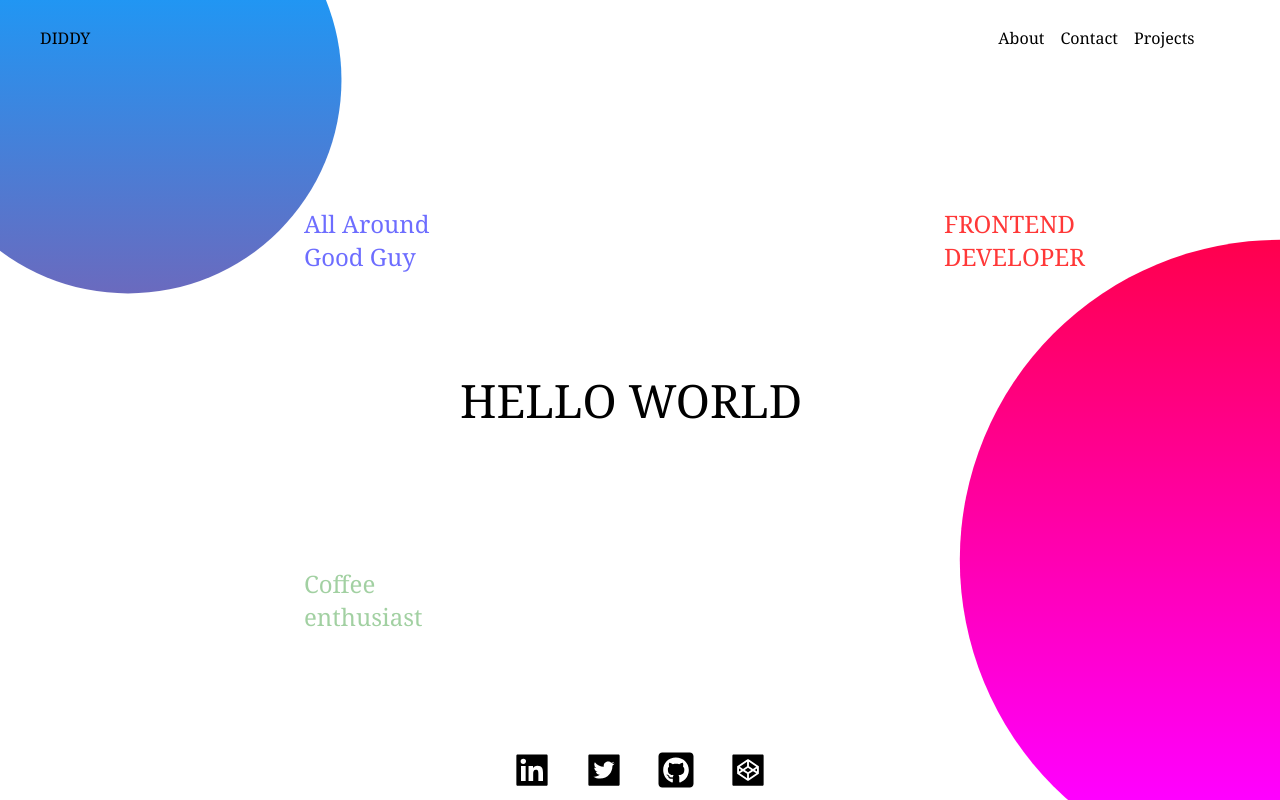
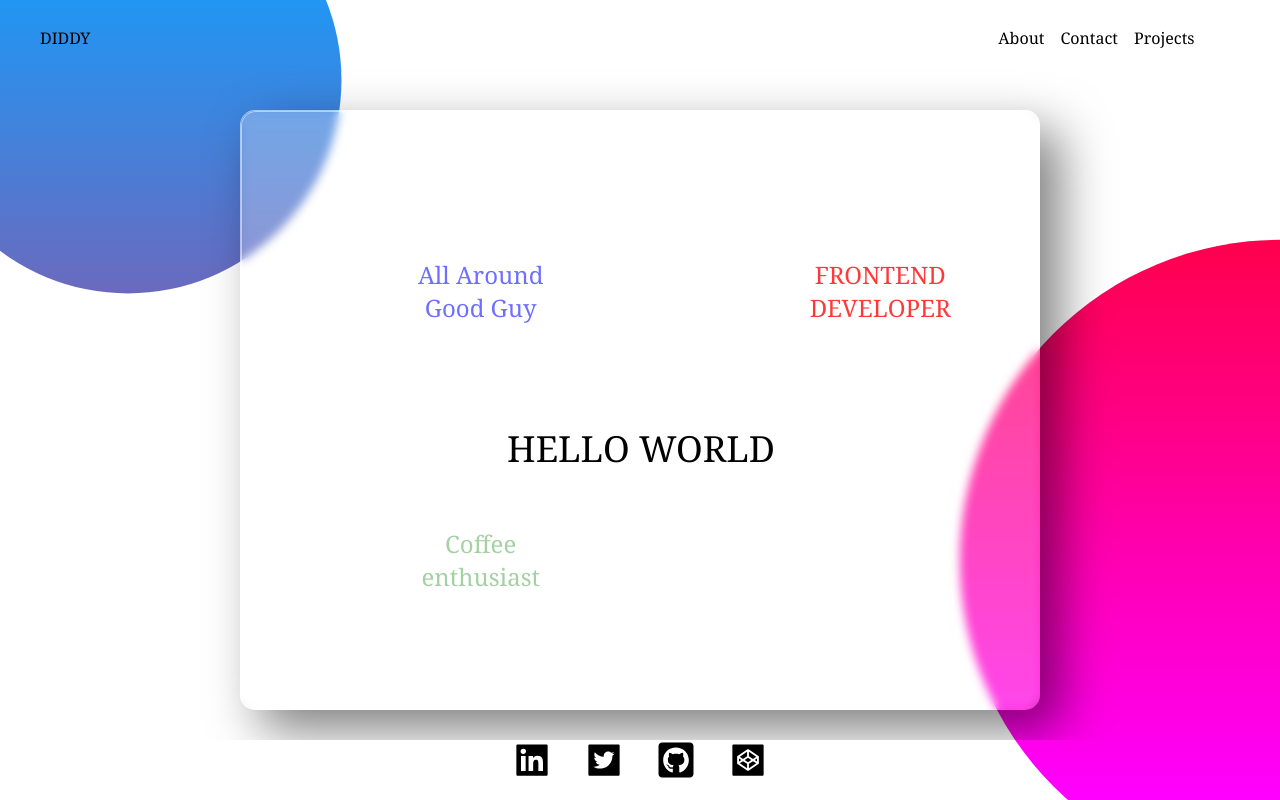
Before and after one commit to dwaynediddy/dev-portfolio, a Next.js app: page / in a window 1280 px wide. Built offline with nearby package versions, Linux system fonts and the light colour scheme.

Commit message:
added transparent sqwuare

```diff
--- a/components/TitleText.tsx
+++ b/components/TitleText.tsx
@@ -1,8 +1,13 @@
 import React from 'react'
+// import Tilt from "react-vanilla-tilt"
+
+
 
 const TitleText = () => {
   return (
-    <>
+    <div className="header-container">
+        <div className="card">
+          <div className="content">
             <div className="title-container">
               <p className="title">HELLO WORLD</p>
             </div>
@@ -18,7 +23,9 @@ const TitleText = () => {
             <div className="subtitleThree-container">
               <p className="subtitleThree">Coffee enthusiast</p>
             </div>
-    </>
+          </div>
+        </div>
+    </div>
   )
 }
 
--- a/package.json
+++ b/package.json
@@ -13,7 +13,7 @@
     "react": "18.1.0",
     "react-dom": "18.1.0",
     "react-icons": "^4.3.1",
-    "vanilla-tilt": "^1.7.2"
+    "react-vanilla-tilt": "^1.0.0"
   },
   "devDependencies": {
     "@types/node": "17.0.35",
--- a/styles/Nav.css
+++ b/styles/Nav.css
@@ -65,7 +65,7 @@
   .line {
     height: 4px;
     width: 50px;
-    background-color: #fff;
+    background-color: #000;
     margin-top: 5px;
     border-radius: 10px;
     opacity: 0;
@@ -124,20 +124,105 @@
   }
 
 /* title */
+.header-container {
+  position: relative;
+  padding-top: 5rem;
+  display: flex;
+  justify-content: center;
+  align-items: center;
+  overflow: hidden;
+  max-width: 100vw;
+  flex-wrap: wrap;
+  z-index: 1;
+}
+
+.header-container .card {
+  position: relative;
+  width: 800px;
+  height: 600px;
+  margin: 30px 100px;
+  box-shadow: 20px 20px 50px rgba(0, 0, 0, 0.5);
+  border-radius: 15px;
+  background: rgba(255, 255, 255, 0.1);
+  overflow: hidden;
+  display: flex;
+  justify-content: center;
+  align-item: center;
+
+  border-top: 1px solid rgba(255, 255, 255, 0.5);
+  border-left: 1px solid rgba(255, 255, 255, 0.5);
+  backdrop-filter: blur(5px);
+}
+
+.header-container .title-container {
+  position: relative;
+  width: 800px;
+  height: 600px;
+/*   margin: -120px; */
+  box-shadow: 20px 20px 50px rgba(0, 0, 0, 0.5);
+  border-radius: 15px;
+  background: rgba(255, 255, 255, 0.1);
+  overflow: hidden;
+  display: flex;
+  justify-content: center;
+  align-item: center;
+
+  border-top: 1px solid rgba(255, 255, 255, 0.5);
+  border-left: 1px solid rgba(255, 255, 255, 0.5);
+  backdrop-filter: blur(5px);
+}
+
+.header-container .card .content {
+  text-align: center;
+  transition: 0.5s;
+}
+
+.container .card:hover .content {
+  transform: translate(0px);
+    opacity: 1;
+}
+
+.container .card .content h2 {
+  position: absolute;
+  font-size: 8em;
+  color: rgba(255, 255, 255, 0.05);
+  pointer-event: none;
+}
+
+.container .card .content p {
+  position: relative;
+  display: inline-block;
+  width: 100px;
+  height: 25px;
+  padding: 8px 20px;
+  margin-top: 25px;
+  background: #fff;
+  color: #000;
+  border-radius: 20px;
+  text-decoration: none;
+  font-size: 20px;
+  font-weight: 500;
+  box-shadow: 0 5px 15px rgba(0, 0, 0, 0.5);
+  color: #fff;
+  font-weight: 300;
+  letter-spacing: 5px;
+}
+
+
 .title-container {
-    width: 400px;
+  width: 300px;
   position: absolute;
-    top: 50%;
-    left: 50%;
-    transform: translate(-50%, -50%);
-    padding: 20px;
 }
 
 .title {
-    font-size: 46px;
-    animation: fadeInTitle ease 5s;
+  position: absolute;
+  font-size: 36px;
+  animation: fadeInTitle ease 4s;
   animation-iteration-count: 1;
   animation-fill-mode: none;
+  top: 50%;
+  left: 50%;
+  transform: translate(-50%, -50%)
 }
 
 .subtitle-container {
@@ -191,6 +276,7 @@
   color: green;
 }
 
+  // footer
 .footer-container {
     width: 100vw;
     position: fixed;
--- a/styles/globals.css
+++ b/styles/globals.css
@@ -27,7 +27,6 @@ body::after {
   height: 100%;
   background: linear-gradient(#2196f3, #e91e63);
   clip-path: circle(20% at 10% 10%);
-  z-index: 1;
 }
 
 .container {
```
Also changed, not shown: styles/title.css (deleted), 2 other files (tests, documents, lock files or other folders). Lines whose indentation alone changed are shown as unchanged.
